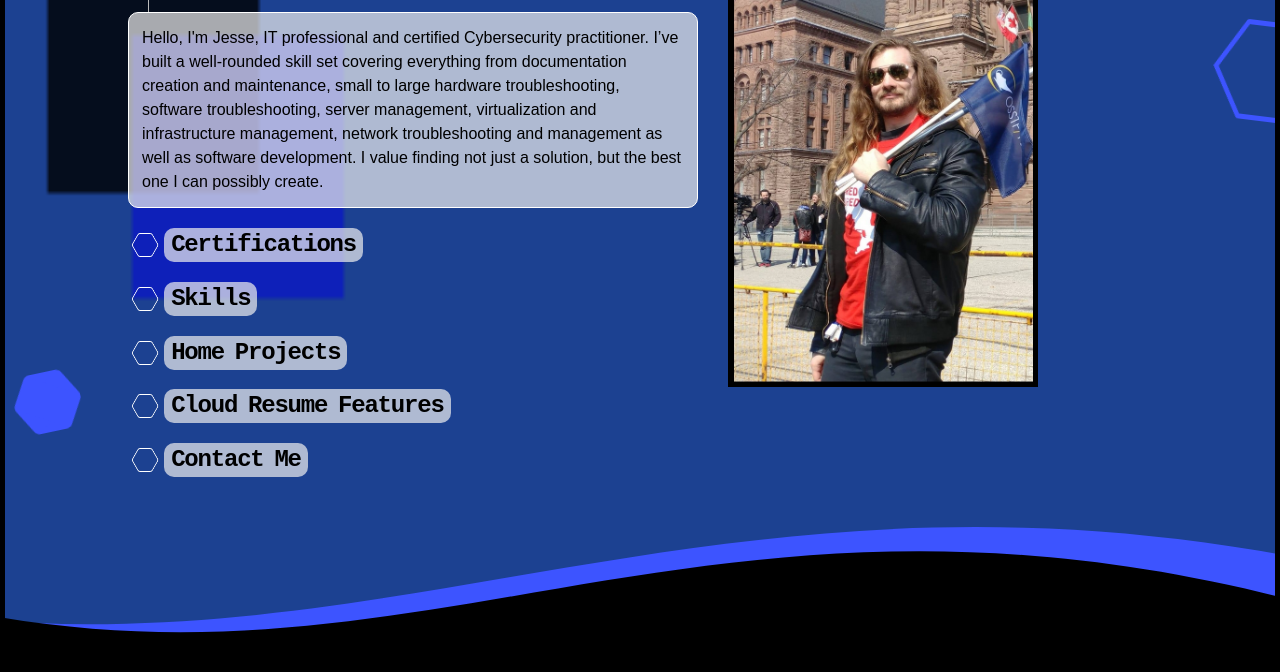
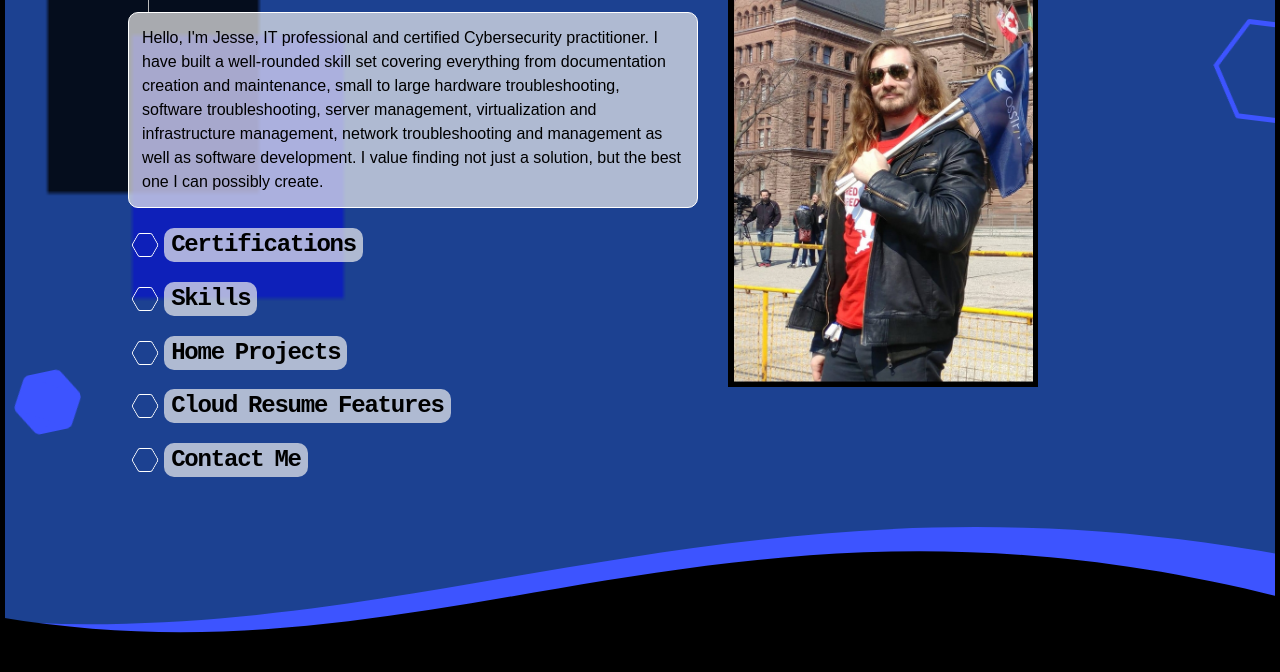
Before and after one commit to JimmiRustler/AzureStaticWebApp, a plain HTML site: page index.html in a window 1280 px wide. Shown: the part 128-800 px from the top of the page. Drawn offline with nearby package versions, Linux system fonts and the light colour scheme.

Commit message:
Update index.html
Error fix

```diff
--- a/index.html
+++ b/index.html
@@ -15,7 +15,7 @@
                 <img src="./profilepic.jpg" alt="Profile Picture" width="300" height="400" style="border-top-width: 5px;border-top-style: solid;border-left-width: 5px;border-left-style: solid;border-bottom-width: 5px;border-bottom-style: solid;border-right-width: 5px;border-right-style: solid;border-color: black;">
             </div>
             <div class="subtext" id="main">
-                <p>Hello, I'm Jesse, IT professional and certified Cybersecurity practitioner. I’ve built a well-rounded skill set covering everything from documentation creation and maintenance,
+                <p>Hello, I'm Jesse, IT professional and certified Cybersecurity practitioner. I have built a well-rounded skill set covering everything from documentation creation and maintenance,
                     small to large hardware troubleshooting, software troubleshooting, server management, virtualization and infrastructure management, network troubleshooting and management as well
                     as software development. I value finding not just a solution, but the best one I can possibly create.</p>
             </div>
```
